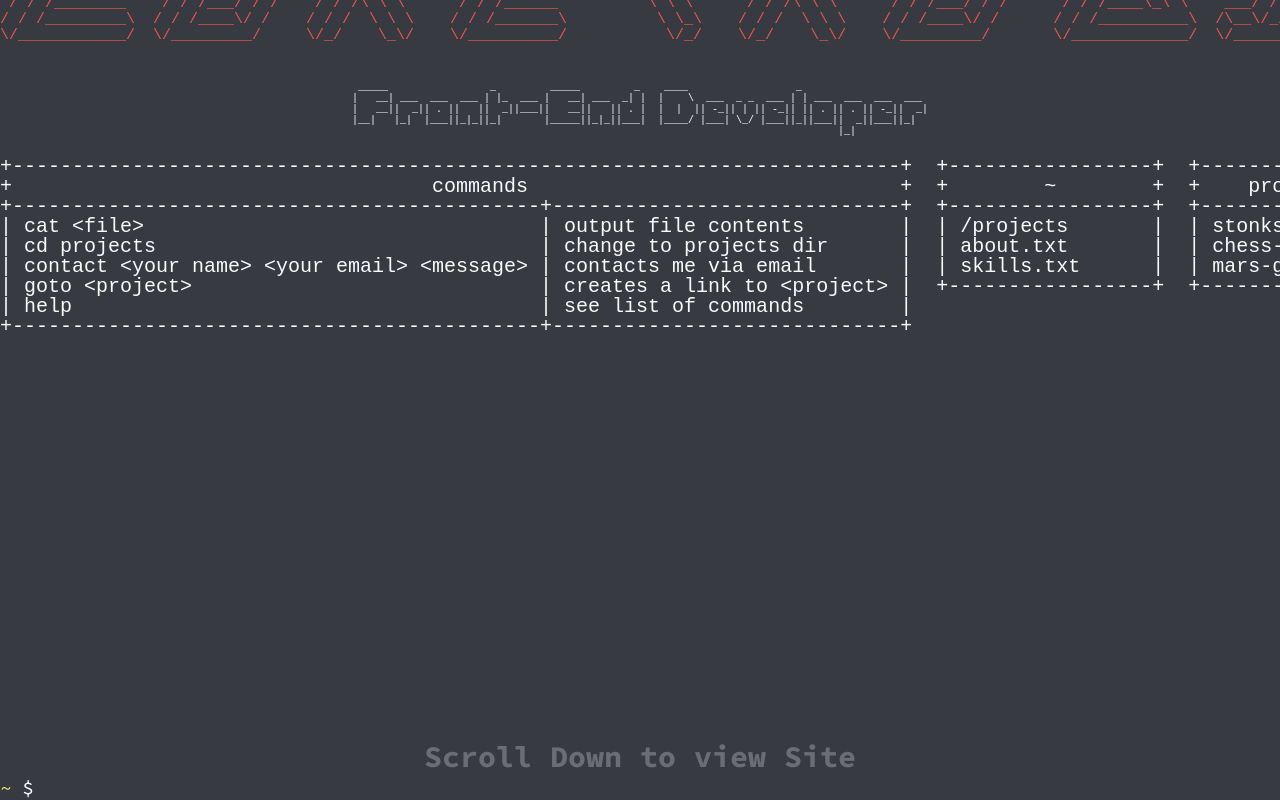
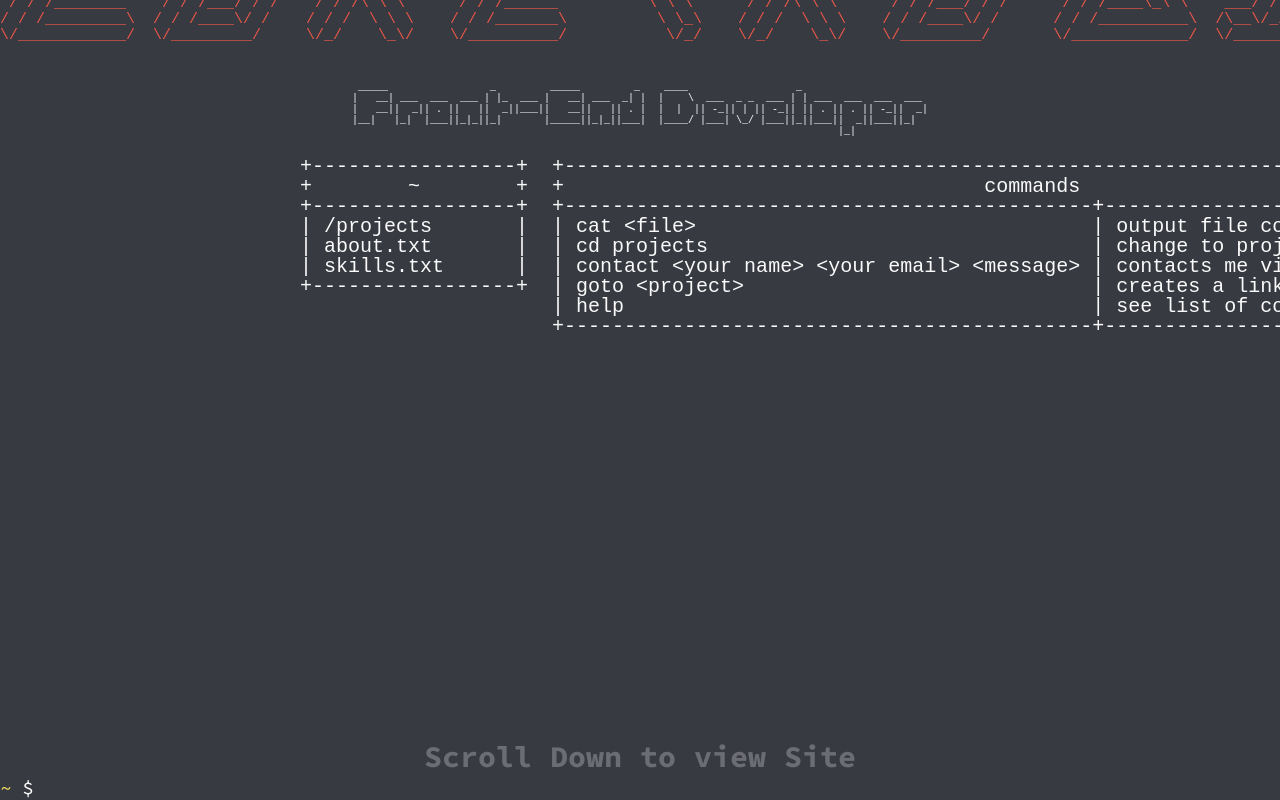
Before and after one commit to CoreyRobinsonDev/portfolio2, a React (Create React App) app: page / in a window 1280 px wide. Shown: the top 800 px of the page. Built offline with nearby package versions, Linux system fonts and the light colour scheme.

Commit message:
customized the scrollba

```diff
--- a/src/app/App.css
+++ b/src/app/App.css
@@ -36,6 +36,16 @@ li {
 	--border-radius: 5px;
 }
 
+body::-webkit-scrollbar {
+  width: 1.4rem;               /* width of the entire scrollbar */
+}
+body::-webkit-scrollbar-track {
+  background: var(--main-bg-color);        /* color of the tracking area */
+}
+body::-webkit-scrollbar-thumb {
+  background-color: #383a42;    /* color of the scroll thumb */
+}
+
 main {
 	background-image: url("/public/pics/binaryImage.webp");
 	padding-bottom: 4rem;
--- a/src/components/CLI/Output.tsx
+++ b/src/components/CLI/Output.tsx
@@ -25,7 +25,7 @@ const Output = () => {
         {line?.command === "help" && line.output?.map((item, key2) => <span className={styles.output__help} key={key2}><p>{item[0]}</p><p>{item[1]}</p></span>)}
         {line?.command === "intro" && line.output?.map((item, key2) => <pre key={key2} className={styles.ascii__intro}><code>{item}</code></pre>)}
         {line?.command === "cat" && line.output?.map((item, key2) => <span className={styles.output__cat} key={key2}><p>{item?.[0]}</p><p>{item?.[1]}</p><p>{item?.[2]}</p></span>)}
-        {line?.command === "goto" && line.output?.map((item, key2) => <><a className={styles.output__link} key={key2} href={`https://${item}-crd.netlify.app`} target="_blank" rel="noreferrer">{item}</a><br/></>)}
+        {line?.command === "goto" && line.output?.map((item, key2) => <a className={styles.output__link} key={key2} href={`https://${item}-crd.netlify.app`} target="_blank" rel="noreferrer">{item}</a>)}
         {line?.command === "contact" && line.output?.map((item, key2) => <form key={key2} className={styles.form} name="contact" method="POST" data-netlify="true">
           <input type="hidden" name="form-name" value="contact" />
           <input className={styles.form__name} type="text" name="name" placeholder="Name" value={item[0]} required />
--- a/src/info/ascii.ts
+++ b/src/info/ascii.ts
@@ -23,13 +23,13 @@ export const titleAscii = `
 
 
 export const introAscii = `
-+--------------------------------------------------------------------------+  +-----------------+  +----------------+
-+                                   commands                               +  +        ~        +  +    projects    +
-+--------------------------------------------+-----------------------------+  +-----------------+  +----------------+
-| cat <file>                                 | output file contents        |  | /projects       |  | stonks         |
-| cd projects                                | change to projects dir      |  | about.txt       |  | chess-openings |
-| contact <your name> <your email> <message> | contacts me via email       |  | skills.txt      |  | mars-gallery   |
-| goto <project>                             | creates a link to <project> |  +-----------------+  +----------------+
-| help                                       | see list of commands        |
-+--------------------------------------------+-----------------------------+
+                         +-----------------+  +--------------------------------------------------------------------------+  +----------------+
+                         +        ~        +  +                                   commands                               +  +    projects    +
+                         +-----------------+  +--------------------------------------------+-----------------------------+  +----------------+
+                         | /projects       |  | cat <file>                                 | output file contents        |  | stonks         |
+                         | about.txt       |  | cd projects                                | change to projects dir      |  | chess-openings |
+                         | skills.txt      |  | contact <your name> <your email> <message> | contacts me via email       |  | mars-gallery   |
+                         +-----------------+  | goto <project>                             | creates a link to <project> |  +----------------+
+                                              | help                                       | see list of commands        |
+                                              +--------------------------------------------+-----------------------------+
 `;
```
